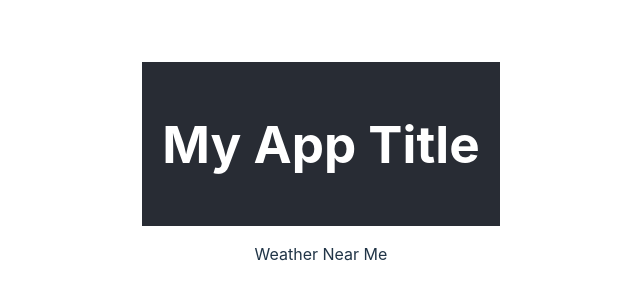
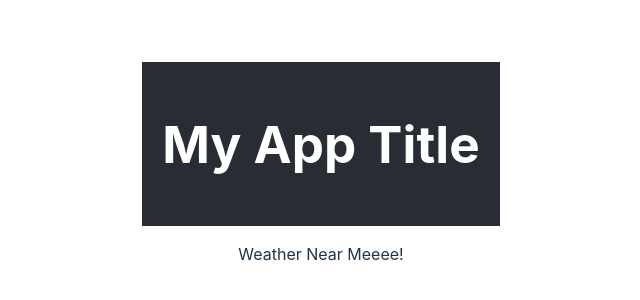
Before and after one commit to jordanfh1/weatherNearMe, a React (Vite) app in the folder weatherApp/weatherNearMe/: page / in a window 1280 px wide. Shown: the part 228-528 px from the top of the page, without its empty margins (319-959 px from the left). Built offline with nearby package versions, Linux system fonts and the light colour scheme.

Commit message:
test commit

```diff
--- a/weatherApp/weatherNearMe/src/components/footer/Footer.tsx
+++ b/weatherApp/weatherNearMe/src/components/footer/Footer.tsx
@@ -3,7 +3,7 @@ import React from "react";
 export default function Footer() {
     return (
         <footer>
-        <p>Weather Near Me</p>
+        <p>Weather Near Meeee!</p>
         </footer>
     );
     }
```
